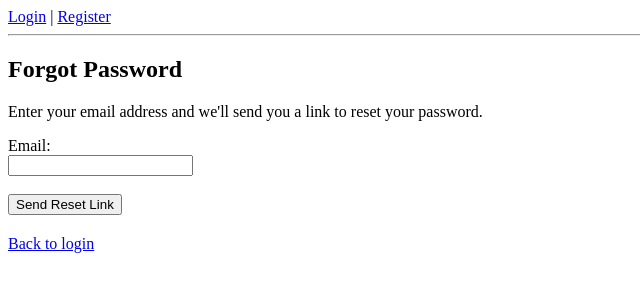
After one commit to cosmincreato/dass, a Flask app: page /forgot-password in a window 1280 px wide. The commit adds this page. Shown: the top 300 px of the page, without its empty margins (0-640 px from the left). Run offline with Flask 3, Linux system fonts and the light colour scheme.

Commit message:
add password reset

```diff
--- a/app.py
+++ b/app.py
@@ -109,6 +109,63 @@ def logout():
     session.clear()
     return redirect(url_for("login"))
 
+@app.route("/forgot-password", methods=["GET", "POST"])
+def forgot_password():
+    if request.method == "POST":
+        email = (request.form.get("email") or "").strip()
+
+        db = get_db()
+        user = db.execute("SELECT * FROM users WHERE email = ?", (email,)).fetchone()
+
+        if not user:
+            # INSECURE: Still show message (information disclosure)
+            flash("If an account exists with that email, a reset link has been sent.")
+            return render_template("forgot_password.html")
+
+        # INSECURE: Predictable token based on user ID (easy to brute force)
+        token = f"reset_{user['id']}_token"
+        db.execute(
+            "UPDATE users SET password_reset_token = ? WHERE id = ?",
+            (token, user["id"]),
+        )
+        db.commit()
+
+        flash(f"Reset link: /reset-password/{token}")
+        return render_template("forgot_password.html")
+
+    return render_template("forgot_password.html")
+
+@app.route("/reset-password/<token>", methods=["GET", "POST"])
+def reset_password(token):
+    db = get_db()
+    user = db.execute(
+        "SELECT * FROM users WHERE password_reset_token = ?", (token,)
+    ).fetchone()
+
+    # INSECURE: Token is reusable and never expires
+    if not user:
+        flash("Invalid or expired reset token.")
+        return redirect(url_for("login"))
+
+    if request.method == "POST":
+        new_password = request.form.get("password") or ""
+
+        if not new_password:
+            flash("Password is required.")
+            return render_template("reset_password.html", token=token)
+
+        # INSECURE: Password stored in plain text, token not invalidated
+        db.execute(
+            "UPDATE users SET password_hash = ? WHERE id = ?",
+            (new_password, user["id"]),
+        )
+        db.commit()
+
+        flash("Password reset successfully. You can now log in.")
+        return redirect(url_for("login"))
+
+    return render_template("reset_password.html", token=token)
+
 @app.route("/profile", methods=["GET", "POST"])
 def profile():
     login_required()
--- a/schema.sql
+++ b/schema.sql
@@ -7,7 +7,8 @@ CREATE TABLE users (
   password_hash TEXT NOT NULL,
   role TEXT NOT NULL DEFAULT 'USER' CHECK(role IN ('USER', 'MANAGER')),
   created_at TEXT NOT NULL,
-  locked INTEGER NOT NULL DEFAULT 0
+  locked INTEGER NOT NULL DEFAULT 0,
+  password_reset_token TEXT DEFAULT NULL
 );
 
 CREATE TABLE tickets (
--- /dev/null
+++ b/templates/forgot_password.html
@@ -0,0 +1,16 @@
+{% extends "base.html" %}
+{% block content %}
+<h2>Forgot Password</h2>
+
+<p>Enter your email address and we'll send you a link to reset your password.</p>
+
+<form method="post">
+  <label>Email:</label><br/>
+  <input name="email" type="email" required /><br/><br/>
+  <button type="submit">Send Reset Link</button>
+</form>
+
+<p style="margin-top: 20px;">
+  <a href="{{ url_for('login') }}">Back to login</a>
+</p>
+{% endblock %}
--- a/templates/login.html
+++ b/templates/login.html
@@ -8,4 +8,8 @@
   <input name="password" type="password" /><br/><br/>
   <button type="submit">Login</button>
 </form>
+
+<p style="margin-top: 20px;">
+  <a href="{{ url_for('forgot_password') }}">Forgot Password?</a>
+</p>
 {% endblock %}
```
Also changed, not shown: templates/reset_password.html (added, +16 -0 lines).
